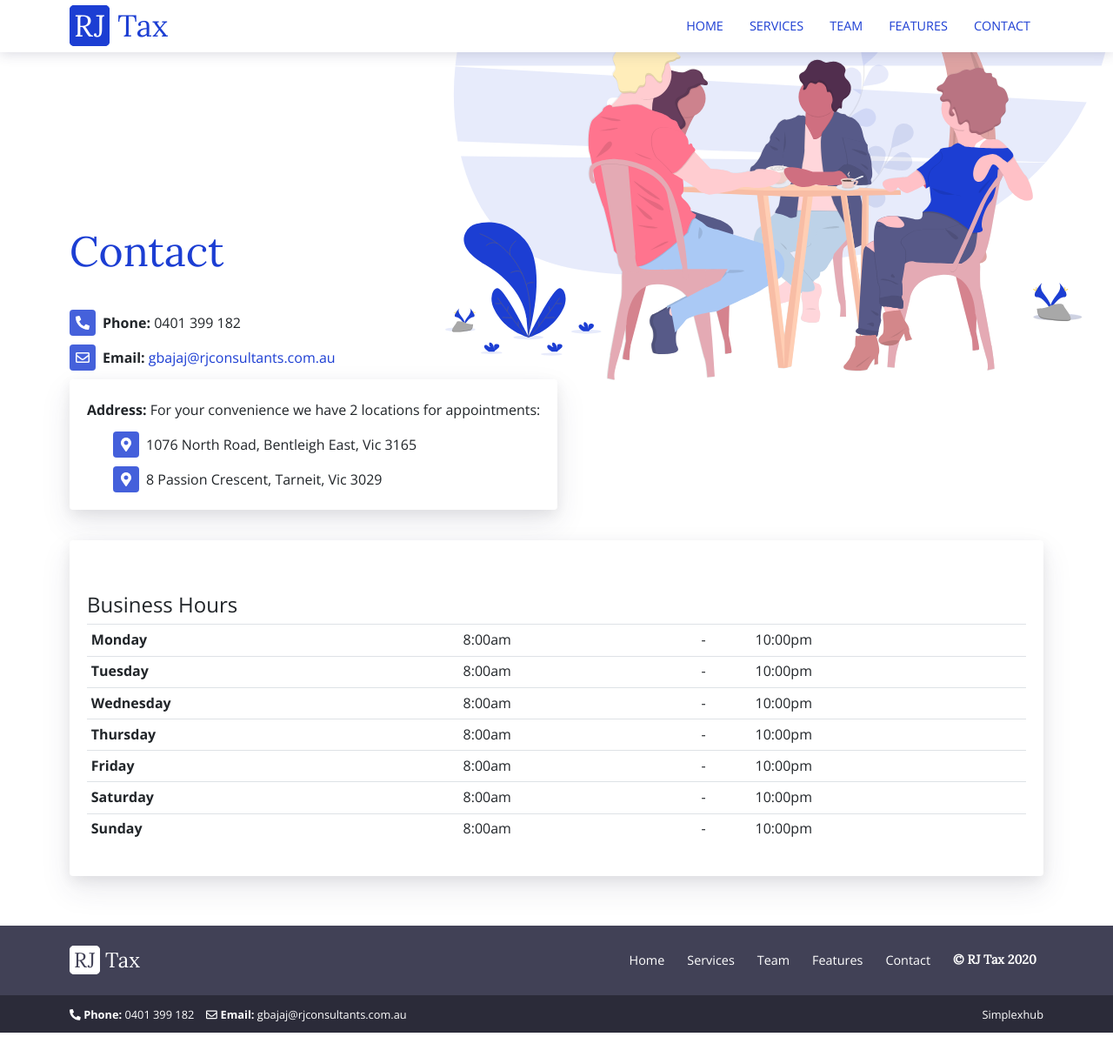
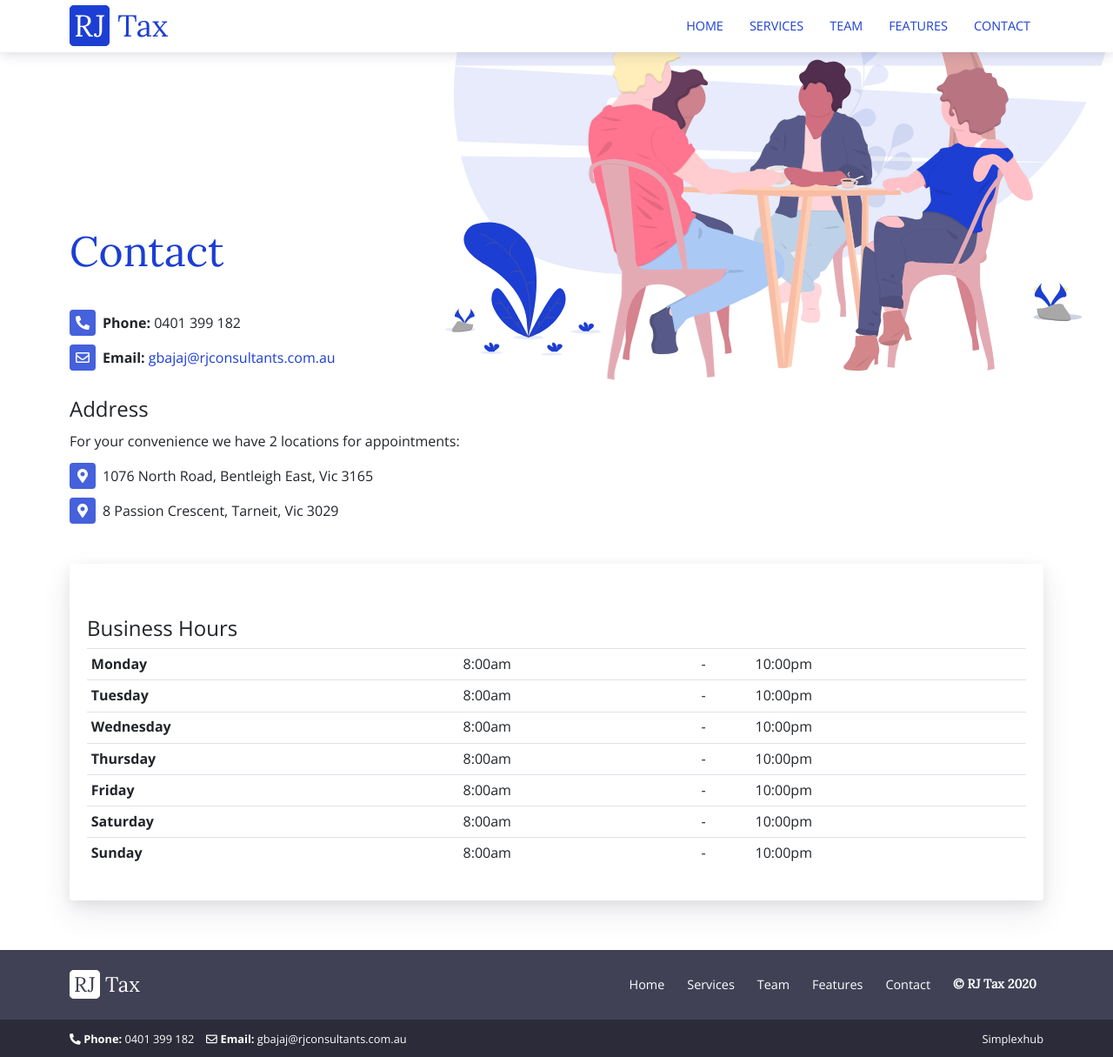
Before and after one commit to raisulsh2020/raisul-sh2020.github.io, a Jekyll site: the page built from contact.html, in a window 1280 px wide. Shown: the whole page at 87% size. Built offline with Jekyll 4.4.1, drawn with Linux system fonts in a browser that asks for light colours; before the commit the page ends 1187 px from its top, so only the background shows below that.

Commit message:
Content added

```diff
--- a/contact.html
+++ b/contact.html
@@ -22,8 +22,8 @@ bodyClass: page-team-list
         <li class="mb-1"><span class="address-icon"><i class="far fa-envelope"></i></span> <strong>Email: </strong><a href="mailto:{{ site.data.contact.email }}">
             {{ site.data.contact.email }}</a></li>
         {% if site.data.contact.address %}
-        <li class="address-card mb-1"><strong>Address: </strong>{{ site.data.contact.address }}
-          <ul>
+        <li class="mb-1"><h4 class="mt-3">Address</h4>{{ site.data.contact.address }}
+          <ul class="pl-0">
             <!-- <li><span>1.</span> {{ site.data.contact.address1 }}</li>
             <li><span>2.</span> {{ site.data.contact.address2 }}</li> -->
             <li class="mt-1"><span class="address-icon"><i class="fas fa-map-marker-alt"></i></span>  {{ site.data.contact.address1 }}</li>
@@ -33,7 +33,7 @@ bodyClass: page-team-list
         {% endif %}
       </ul>
 
-      <div class="business-hours-card">
+      <div class="business-hours-card mt-3">
         <h4 class="mt-4">Business Hours</h4>
       <table class="table table-sm opening-hours-table">
         <tr>
```
